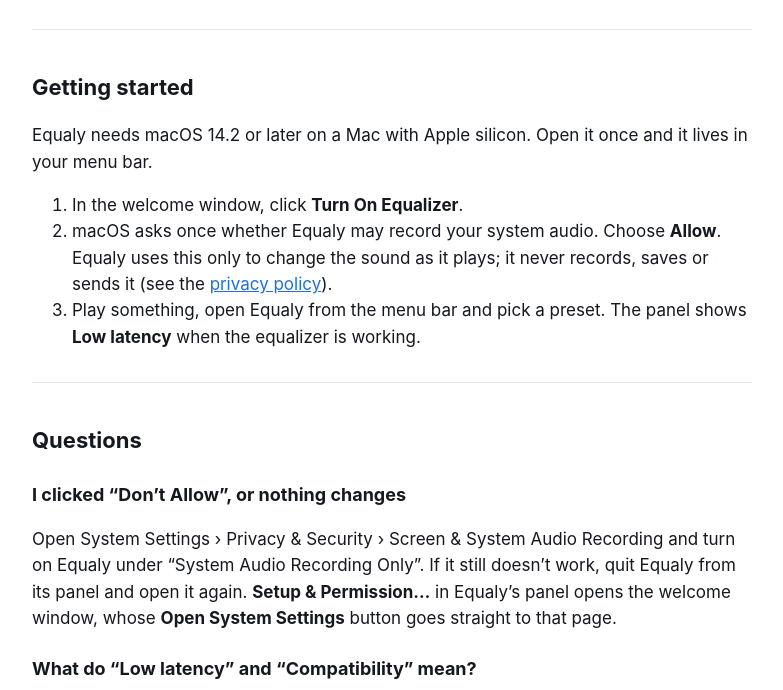
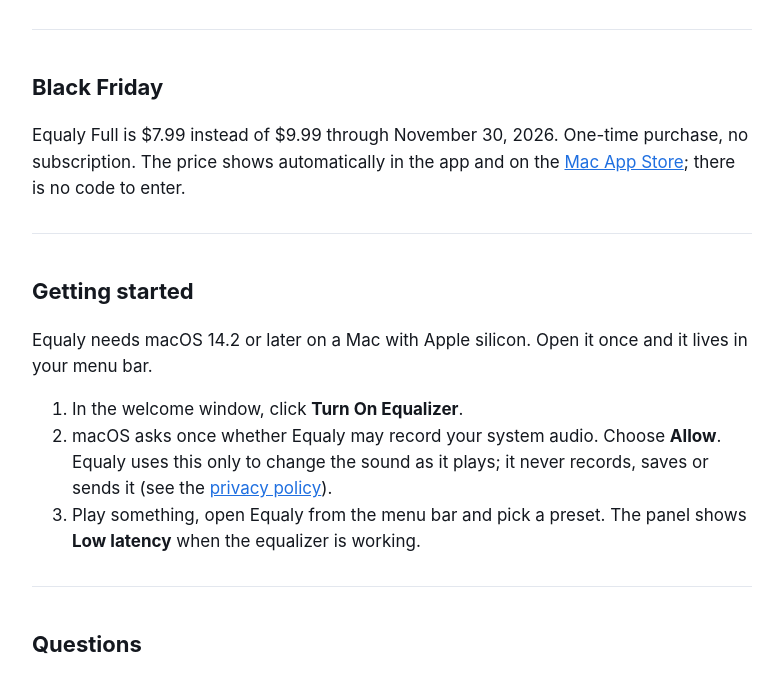
Before and after one commit to xufei547/seedtime-site, a plain HTML site: page equaly/index.html in a window 1280 px wide. Shown: the part 107-797 px from the top of the page, without its empty margins (248-1031 px from the left). Drawn offline with Linux system fonts and the light colour scheme.

Commit message:
Equaly: Black Friday price note

```diff
--- a/equaly/index.html
+++ b/equaly/index.html
@@ -24,6 +24,11 @@
 <body>
 <main>
 <header><img src="icon.png" alt=""><div><h1>Equaly</h1><p class="lead">A system-wide equalizer in your Mac’s menu bar</p></div></header>
+
+<section>
+<h2>Black Friday</h2>
+<p>Equaly Full is $7.99 instead of $9.99 through November 30, 2026. One-time purchase, no subscription. The price shows automatically in the app and on the <a href="https://apps.apple.com/us/app/id6827243923">Mac App Store</a>; there is no code to enter.</p>
+</section>
 
 <section>
 <h2>Getting started</h2>
```
